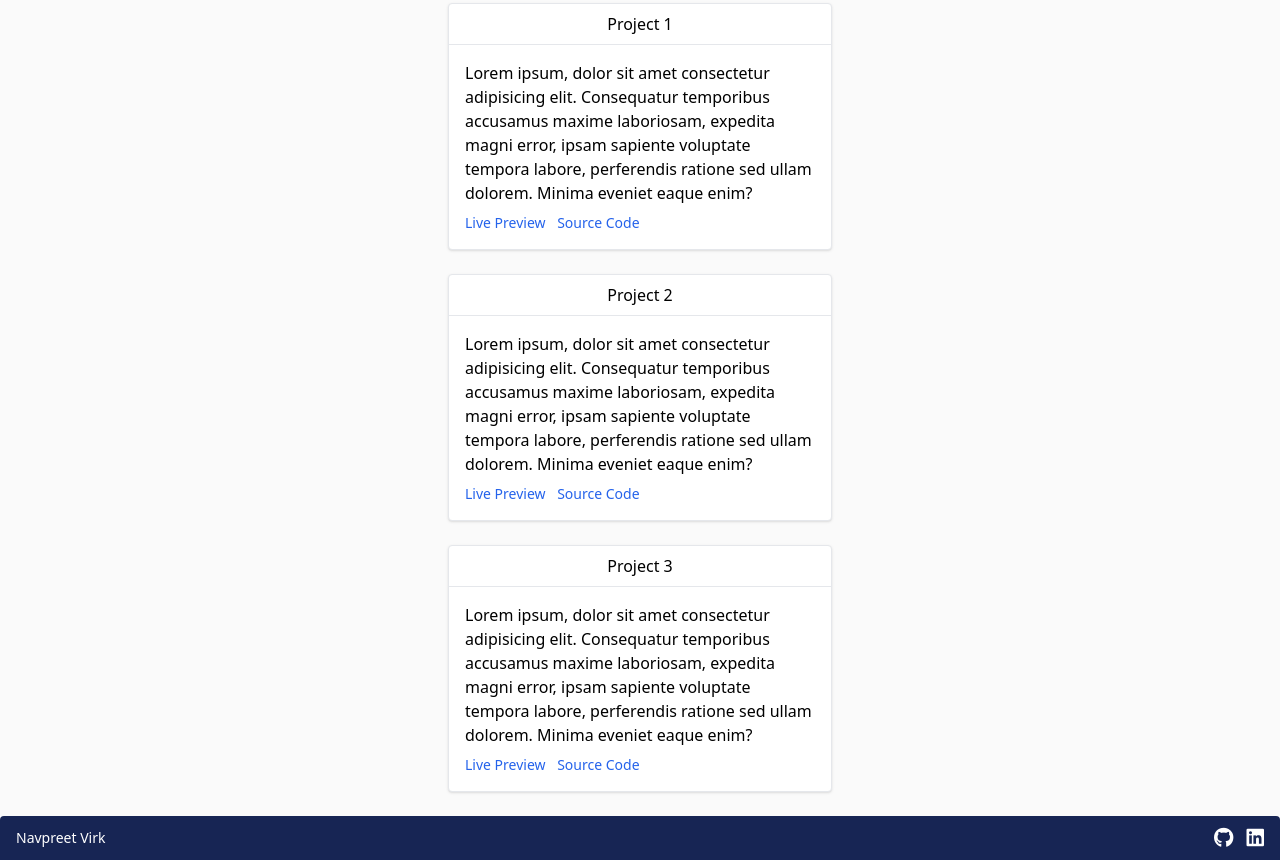
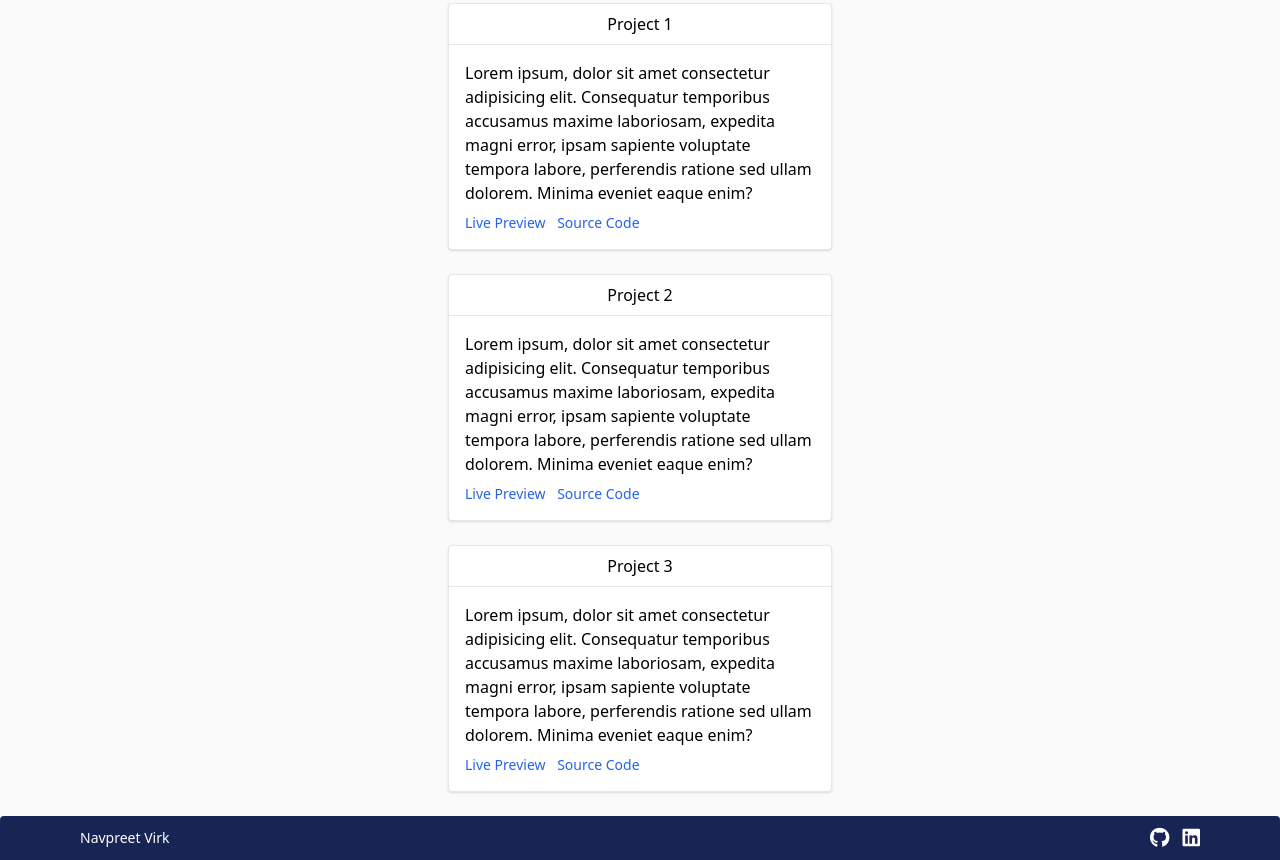
Before and after one commit to nvirkcom/nvirkcom.github.io, a plain HTML site: page index.html in a window 1280 px wide. Shown: the part 881-1741 px from the top of the page. Drawn offline with nearby package versions, Linux system fonts and the light colour scheme.

Commit message:
Update index.html

```diff
--- a/index.html
+++ b/index.html
@@ -57,10 +57,9 @@
         </div>
       </div>
     </div>
-    <footer class="bg-blue-950 flex items-center justify-between px-4 py-2 rounded-t text-white" id="footer">
-      <div class="font-medium text-sm">
-        <a href="#">Navpreet Virk</a>
-      </div>
+    <footer class="bg-blue-950 rounded-t text-white" id="footer">
+      <div class="flex items-center justify-between px-4 py-2 max-w-6xl mx-auto">
+        <a class="font-medium text-sm" href="#">Navpreet Virk</a>
         <div class="space-x-2 text-xl">
           <a class="active:opacity-80 hover:opacity-90 transition" href="#">
             <i class="fab fa-github"></i>
@@ -69,6 +68,7 @@
             <i class="fab fa-linkedin"></i>
           </a>
         </div>
+      </div>
     </footer>
     <script src="https://cdn.tailwindcss.com"></script>
   </body>
```
Lines whose indentation alone changed are shown as unchanged.
